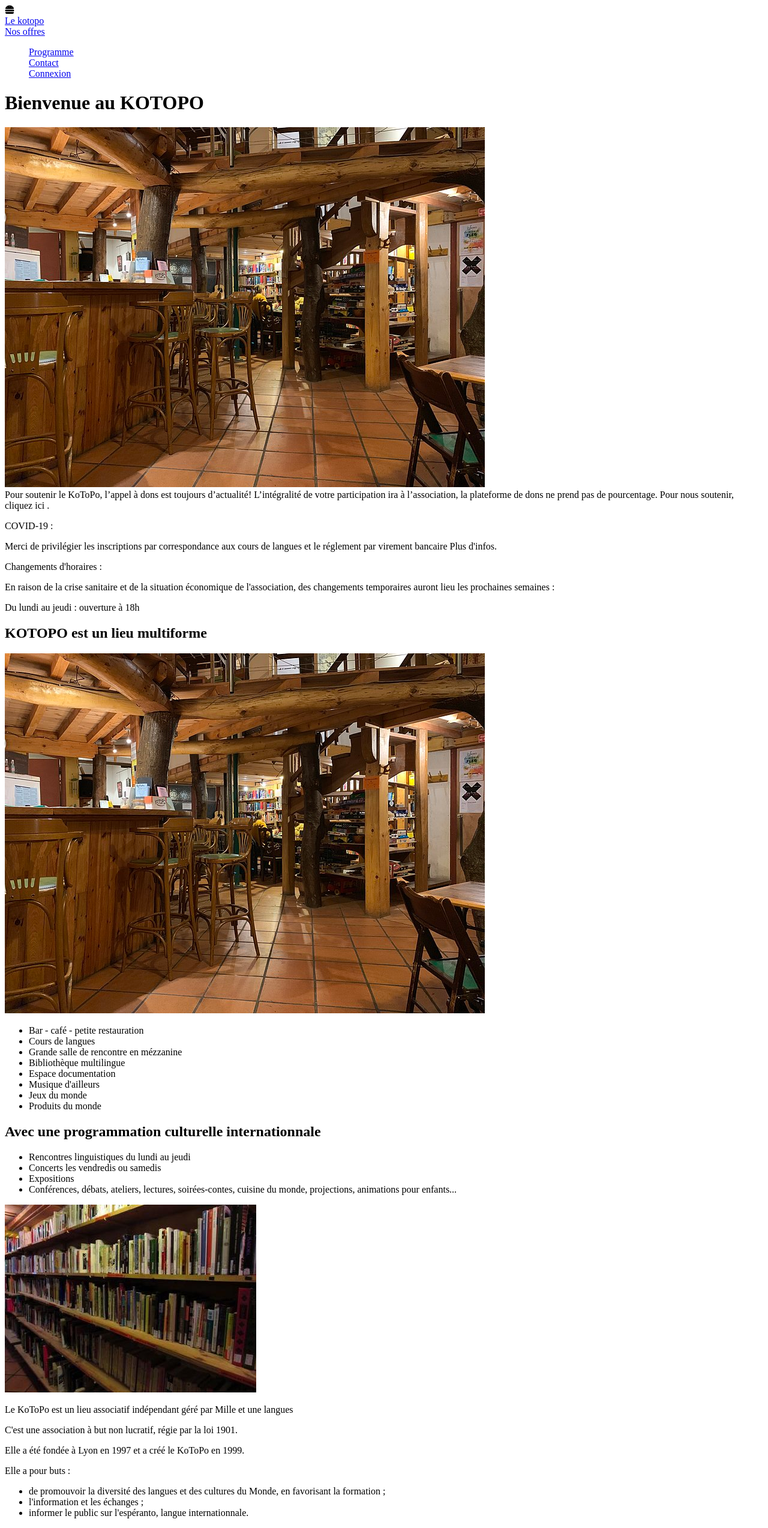
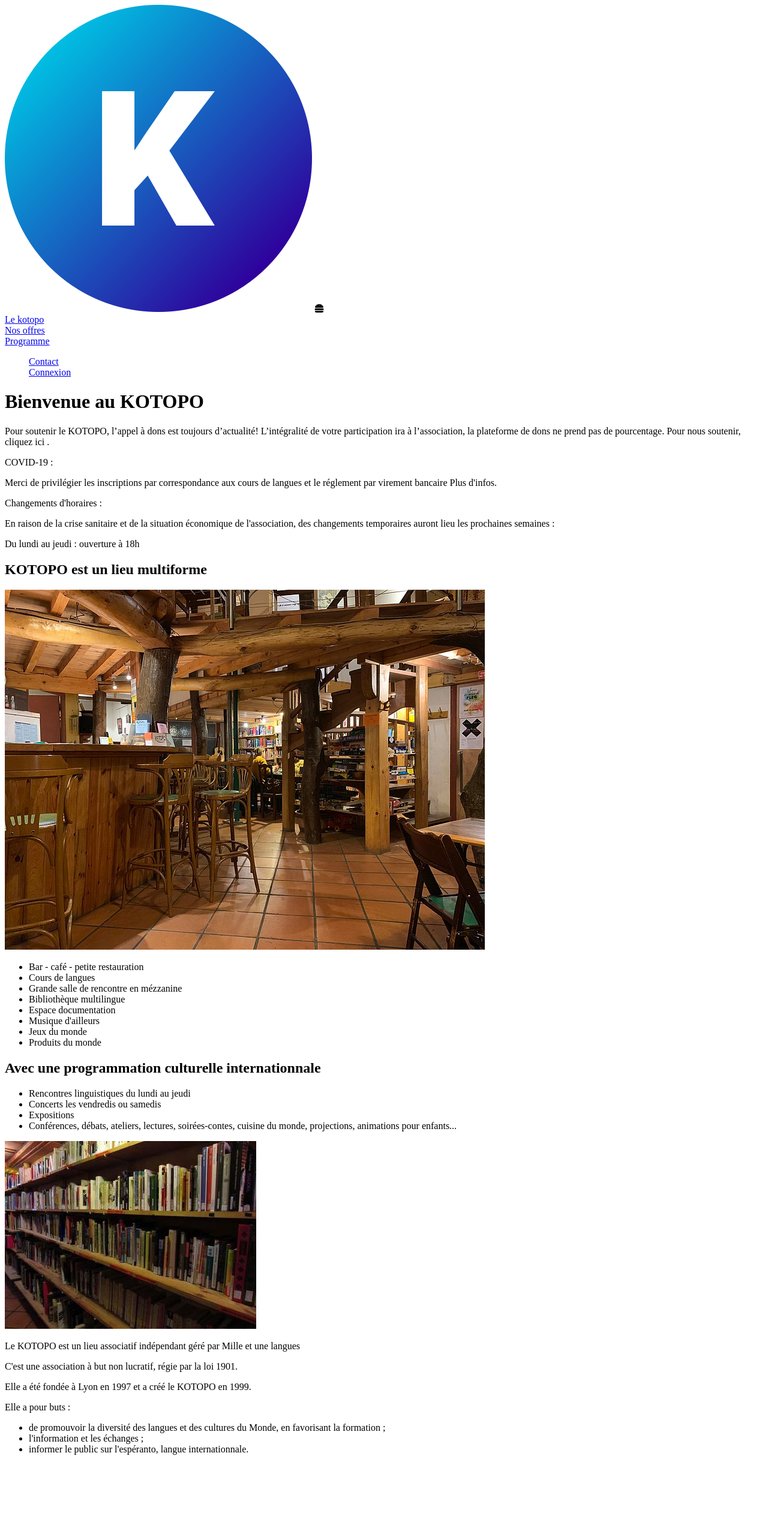
Before and after one commit to LeChilddd/kotopo, a Symfony app: template app/templates/admin/home.html.twig in a window 1280 px wide. Shown: the whole page at 60% size. After the commit the page ends 2425 px from the top, so only its background shows below. Run offline with Twig, Linux system fonts and the light colour scheme; the template is opened without the code that fills it, so the values that code supplies are empty; some libraries are stand-ins or nearby versions.

Commit message:
refactoring

```diff
--- /dev/null
+++ b/app/assets/styles/_variables.scss
@@ -0,0 +1,3 @@
+$bg_dark: linear-gradient(180deg, rgba(2,0,36,1) 0%, rgba(0,27,73,1) 51%, rgba(0,38,89,1) 73%, rgba(0,48,103,1) 86%, rgba(0,61,120,1) 100%);
+$white: #EAF1F8;
+$secondary_color: #3A527C;
--- a/app/assets/styles/app.scss
+++ b/app/assets/styles/app.scss
@@ -1,8 +1,5 @@
 @import "../argon/scss/argon-dashboard";
-
-$bg_dark: linear-gradient(180deg, rgba(2,0,36,1) 0%, rgba(0,27,73,1) 51%, rgba(0,38,89,1) 73%, rgba(0,48,103,1) 86%, rgba(0,61,120,1) 100%);
-$white: #EAF1F8;
-$secondary_color: #3A527C;
+@import "_variables.scss";
 
 body{
   background: $bg_dark;
--- a/app/templates/admin/home.html.twig
+++ b/app/templates/admin/home.html.twig
@@ -10,8 +10,7 @@
     <h1>
         Bienvenue au KOTOPO
     </h1>
-    <img src="./assets/img/bar.jpg">
-    <div class="info text-center m-5 p-3">Pour soutenir le KoToPo, l’appel à dons est toujours d’actualité! L’intégralité de votre participation ira à l’association, la plateforme de dons ne prend pas de pourcentage.   Pour nous soutenir, cliquez ici . </div>
+    <div class="info text-center m-5 p-3">Pour soutenir le KOTOPO, l’appel à dons est toujours d’actualité! L’intégralité de votre participation ira à l’association, la plateforme de dons ne prend pas de pourcentage.   Pour nous soutenir, cliquez ici . </div>
     <div class="info text-center m-5 p-3">
         <p>COVID-19 :</p>
         <p>Merci de privilégier les inscriptions par correspondance aux cours de langues et le réglement par virement bancaire Plus d'infos.</p>
@@ -20,7 +19,7 @@
         <p>Du lundi au jeudi : ouverture à 18h</p>
     </div>
     <section class="text-center m-5 p-3">
-        <h2>KOTOPO est un lieu multiforme</h2>
+        <h2 class="mb-5">KOTOPO est un lieu multiforme</h2>
         <div class="d-flex justify-content-center">
             <img src="assets/img/bar.jpg" alt="photo du bar">
             <ul>
@@ -36,7 +35,7 @@
         </div>
     </section>
     <section class="text-center m-5 p-3">
-        <h2>Avec une programmation culturelle internationnale</h2>
+        <h2 class="mb-5">Avec une programmation culturelle internationnale</h2>
         <div class="d-flex justify-content-center">
             <ul>
                 <li>Rencontres linguistiques du lundi au jeudi</li>
@@ -48,9 +47,9 @@
         </div>
     </section>
     <section class="text-center m-5 p-3">
-        <p>Le KoToPo est un lieu associatif indépendant géré par Mille et une langues</p>
+        <p>Le KOTOPO est un lieu associatif indépendant géré par Mille et une langues</p>
         <p>C'est une association à but non lucratif, régie par la loi 1901.</p>
-        <p>Elle a été fondée à Lyon en 1997 et a créé le KoToPo en 1999.</p>
+        <p>Elle a été fondée à Lyon en 1997 et a créé le KOTOPO en 1999.</p>
         <p>Elle a pour buts : </p>
         <ul>
             <li>de promouvoir la diversité des langues et des cultures du Monde, en favorisant la formation ;</li>
--- a/app/templates/partials/navbar.html.twig
+++ b/app/templates/partials/navbar.html.twig
@@ -2,6 +2,7 @@
     <div class="container d-flex justify-content-between">
         <div class="row flex-nowrap">
             <div class="col-auto m-auto">
+                <img src="assets/img/logo.png" alt="logo">
                 <i class="fa-solid fa-burger"></i>
             </div>
             <div class="col-auto m-auto">
@@ -14,15 +15,16 @@
                     <span>Nos offres</span>
                 </a>
             </div>
+            <div class="col-auto m-auto">
+                <a class="text-dark cursor-pointer" href="#">
+                    <span>Programme</span>
+                </a>
+            </div>
         </div>
         <div class="collapse navbar-collapse">
             <ul class="navbar-nav navbar-nav-hover ms-auto">
                 <div class="row flex-nowrap">
-                    <div class="col-auto m-auto">
-                        <a class="text-dark cursor-pointer" href="#">
-                            <span>Programme</span>
-                        </a>
-                    </div>
+
                     <div class="col-auto m-auto">
                         <a class="text-dark cursor-pointer" href="#">
                             <span>Contact</span>
@@ -47,7 +49,6 @@
                             </a>
                         </div>
                     {% endif %}
-
                 </div>
             </ul>
         </div>
```
Also changed, not shown: app/assets/img/logo.png (added).
